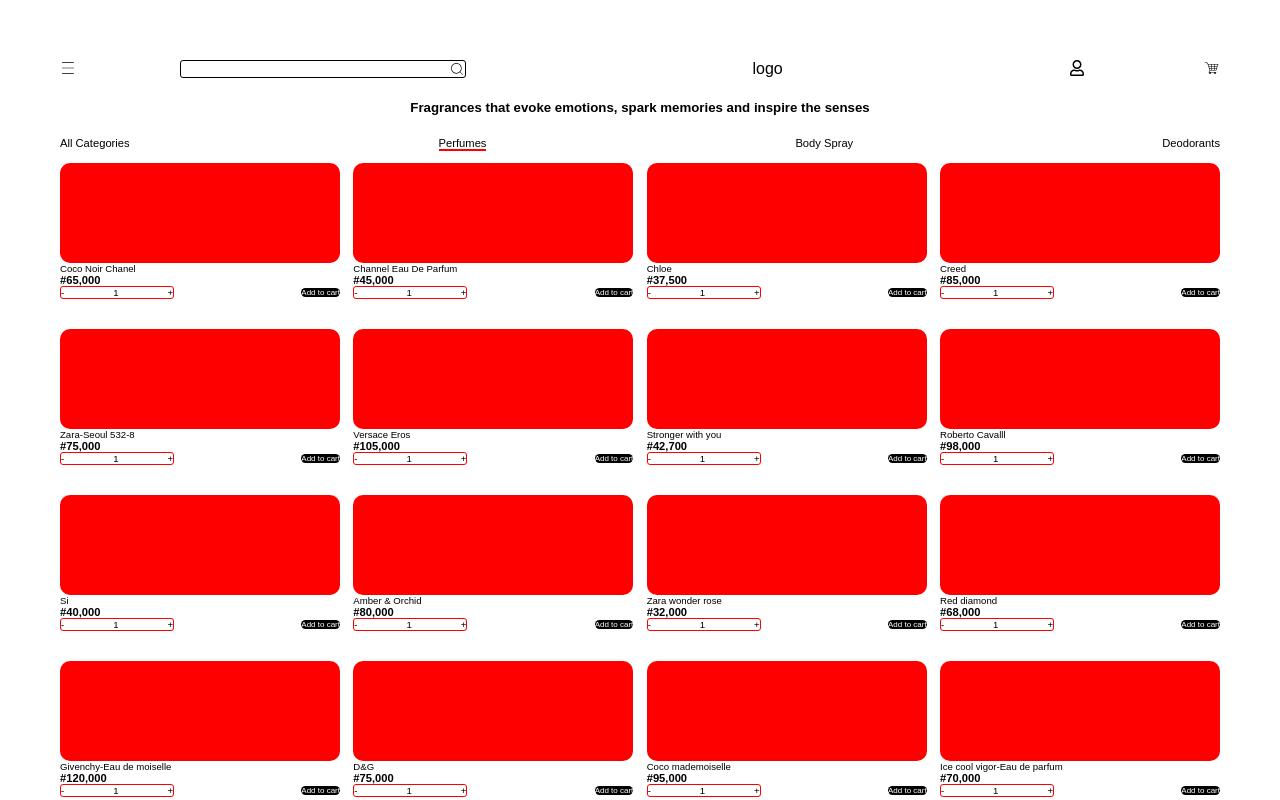
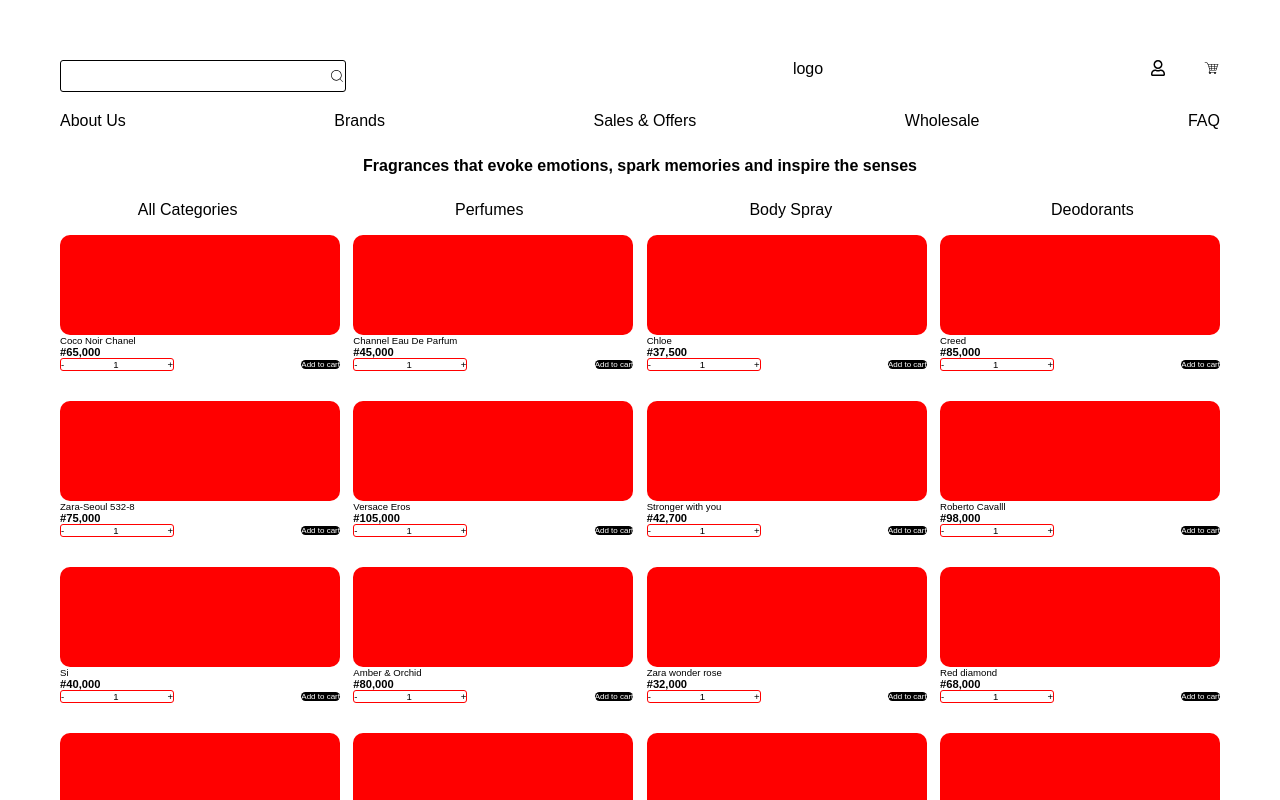
Before and after one commit to darrk-heart/hng-stage-two-project, a React (Create React App) app: page / in a window 1280 px wide. Shown: the top 800 px of the page. Built offline with nearby package versions, Linux system fonts and the light colour scheme.

Commit message:
making progress

```diff
--- a/src/components/ProductList.jsx
+++ b/src/components/ProductList.jsx
@@ -8,6 +8,7 @@
 import "./styles.css";
 
 const Header = ({ goToCheckout }) => (
+  <div className="productheader">
     <div className="product-header">
       <div className="product-header-first">
         <CiMenuBurger className="menu-icon" />
@@ -19,6 +20,14 @@
       <div className="product-header-last">
         <FaRegUser />
         <GiShoppingCart onClick={goToCheckout} />
+      </div>
+    </div>
+    <div className="tablet-view-menu">
+      <span>About Us</span>
+      <span>Brands</span>
+      <span>Sales & Offers</span>
+      <span>Wholesale</span>
+      <span>FAQ</span>
     </div>
   </div>
 );
--- a/src/components/styles.css
+++ b/src/components/styles.css
@@ -1,4 +1,9 @@
 /* product list page */
+.productheader {
+  padding: 0;
+  margin: 0;
+}
+
 .product-header {
   display: flex;
   justify-content: space-between;
@@ -9,6 +14,9 @@
   width: 35%;
   justify-content: space-between;
 }
+.tablet-view-menu {
+  display: none;
+}
 
 .product-header-first div {
   border: 1px solid black;
@@ -16,6 +24,7 @@
   width: 70%;
   justify-content: flex-end;
   display: flex;
+  align-items: center;
 }
 
 .product-header-last {
@@ -46,7 +55,6 @@
   gap: 10px;
   justify-content: space-between;
 }
-
 .item {
   flex: 1 1 calc(25% - 10px); /* Four items per row on mobile */
   display: flex;
@@ -107,3 +115,36 @@
   font-size: 0.8rem;
   align-items: center;
 }
+
+/* responsiveness for bigger screens */
+
+@media (min-width: 768px) {
+  .menu-icon {
+    display: none;
+  }
+  .product-header-first div {
+    height: 30px;
+  }
+  .product-header-last {
+    width: 70px;
+  }
+  .tablet-view-menu {
+    display: block;
+    justify-content: space-between;
+    display: flex;
+    padding-top: 20px;
+  }
+  h5 {
+    font-size: 1rem;
+  }
+  .product-heading {
+    font-size: 1rem;
+    text-align: center;
+  }
+  .product-heading li {
+    width: 22%;
+  }
+  .perfumes {
+    border-bottom: none;
+  }
+}
```
Lines whose indentation alone changed are shown as unchanged.
